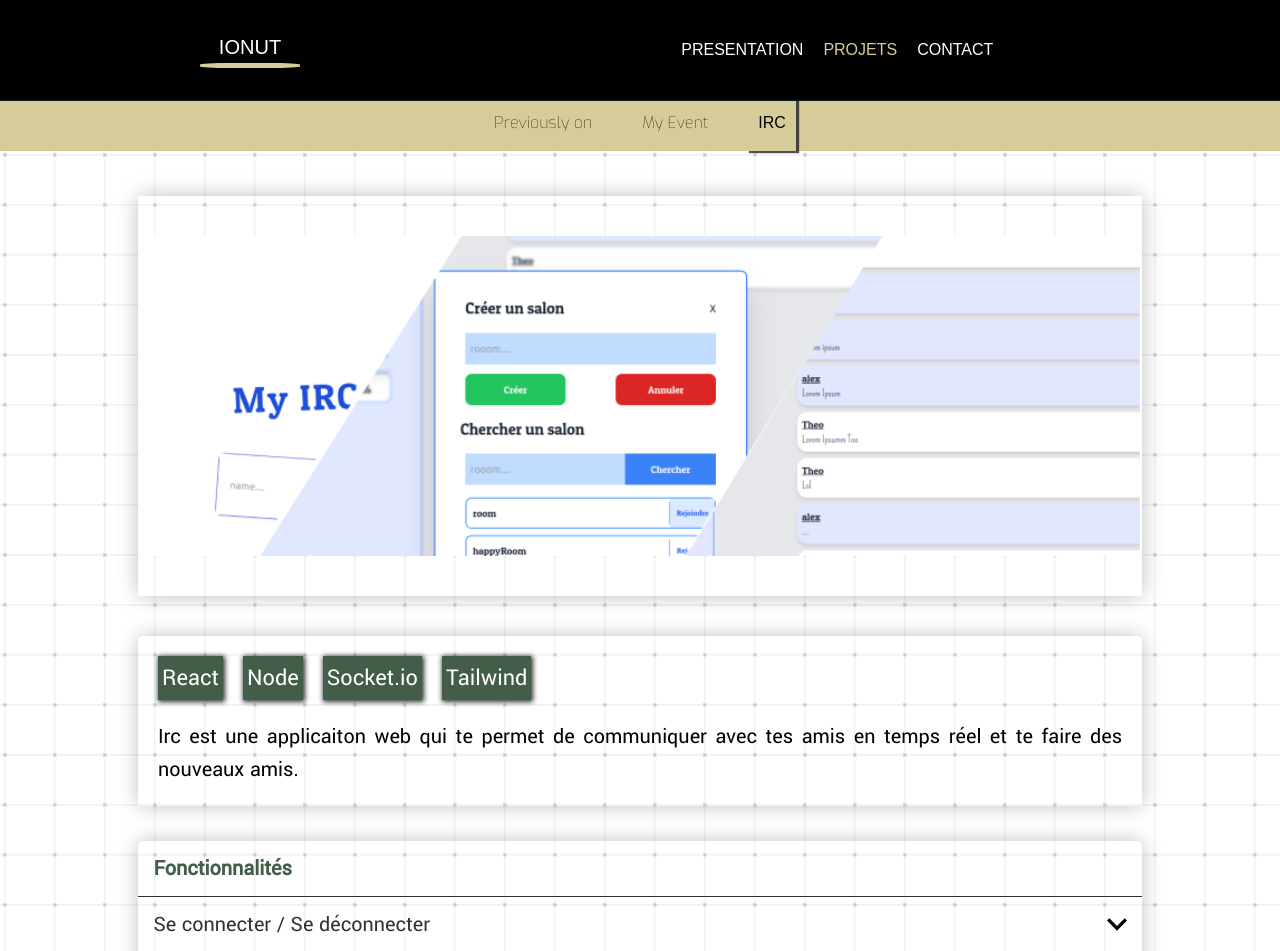
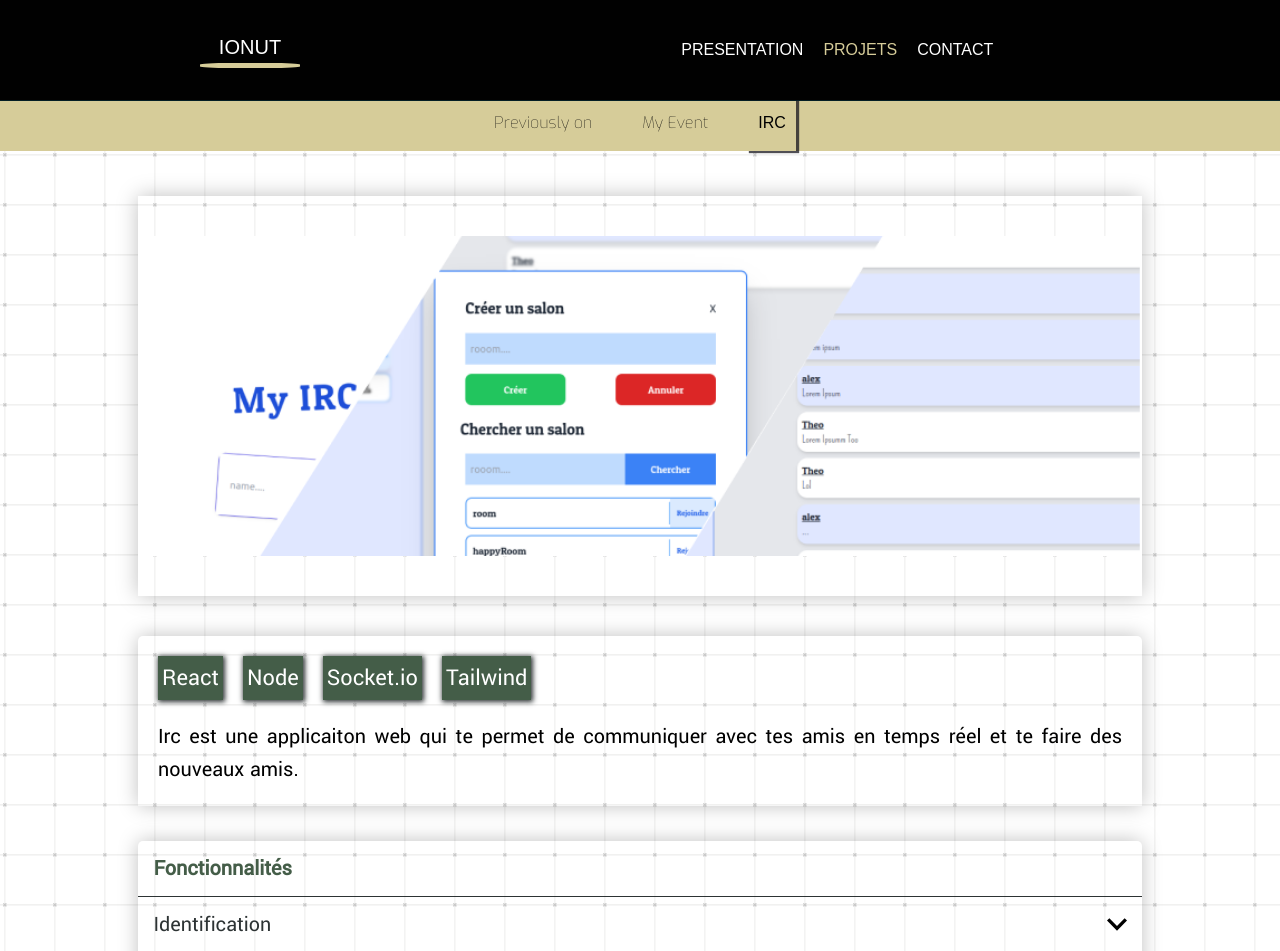
Before and after one commit to IonutzNcr/portfolio, a React (Vite) app: page /projets in a window 1280 px wide. Shown: the top 951 px of the page. Built offline with nearby package versions, Linux system fonts and the light colour scheme; a web font is replaced by a local one.

Commit message:
htmm lang en fr + ouverture de l'arcodeon se fait sur un click sur toute la ligne

```diff
--- a/index.html
+++ b/index.html
@@ -1,5 +1,5 @@
 <!doctype html>
-<html lang="en">
+<html lang="fr">
   <head>
     <meta charset="UTF-8" />
     <link rel="icon" type="image/svg+xml" href="/vite.svg" />
--- a/src/data/projets.tsx
+++ b/src/data/projets.tsx
@@ -21,7 +21,7 @@ export const projets: Projet[] = [
     image: src,
     functionality: [
       [
-        "Se connecter / Se déconnecter",
+        "Identification",
         "L'accès à l'application se fait à travers une simple connexion. L'utilisateur entre un pseudonyme qui est ensuite stocké sur le serveur. Un utilisateur ne peut pas se connecter avec le même pseudonyme s'il existe déjà. Une fois que l'utilisateur quitte l'application, son compte est automatiquement supprimé. Il existe deux façons de quitter l'application : soit en cliquant sur le bouton « Déconnecter », soit en fermant simplement l'application web.",
       ],
       [
@@ -40,7 +40,7 @@ export const projets: Projet[] = [
     skills: ["React", "Api", "Oauth2"],
     image: src3,
     functionality: [
-      ["Se connecter / Se déconnecter", "Cette fonction permet à l'utilisateur d'accéder à son compte personnel où il peut sauvegarder ses préférences et suivre ses séries favorites."],
+      ["Identification", "Cette fonction permet à l'utilisateur d'accéder à son compte personnel où il peut sauvegarder ses préférences et suivre ses séries favorites."],
       ["Explorer de nouvelles séries", "Cette fonctionnalité offre à l'utilisateur la possibilité de découvrir de nouvelles séries basées sur ses goûts et les tendances actuelles. L'application propose des recommandations personnalisées et permet la recherche de séries par genre, popularité ou recommandations critiques. C'est une excellente manière d'élargir ses horizons télévisuels et de trouver de nouveaux coups de cœur."],
       ["Suivre des Séries", "Avec cette fonctionnalité, l'utilisateur peut suivre les séries qu'il commence à regarder. Il peut ajouter des séries à sa liste personnelle et recevoir des notifications lorsque de nouveaux épisodes sont disponibles. Cela inclut des mises à jour sur les dates de sortie des épisodes et des alertes pour les épisodes manqués, assurant ainsi qu'il reste à jour avec ses séries préférées."],
     ],
--- a/src/pages/ProjetsPage.tsx
+++ b/src/pages/ProjetsPage.tsx
@@ -47,8 +47,8 @@ export const ProjetsPage = () => {
 
   const activeArcodeon = (e: MouseEvent) => {
     console.log("c pour debug", e.currentTarget.nextElementSibling);
-    e.currentTarget.nextElementSibling?.classList.toggle("animation_cordeon");
-    e.currentTarget.classList.toggle("arrow_up");
+    e.currentTarget.children[2]?.classList.toggle("animation_cordeon");
+    e.currentTarget.children[1]?.classList.toggle("arrow_up");
   };
 
   return (
@@ -128,6 +128,7 @@ export const ProjetsPage = () => {
                         <tr key={index}>
                           <td>
                             <div
+                             onClick={activeArcodeon}
                               style={{
                                 width: "100%",
                                 display: "flex",
@@ -136,7 +137,7 @@ export const ProjetsPage = () => {
                             >
                               <p>{item[0]}</p>
                               <svg
-                                onClick={activeArcodeon}
+
                                 className="arrow"
                                 style={{ marginLeft: "auto", width: "20px" }}
                                 xmlns="http://www.w3.org/2000/svg"
@@ -157,6 +158,7 @@ export const ProjetsPage = () => {
                         <tr key={index} className="active-row">
                           <td>
                             <div
+                             onClick={activeArcodeon}
                               style={{
                                 width: "100%",
                                 display: "flex",
@@ -165,7 +167,7 @@ export const ProjetsPage = () => {
                             >
                               <p>{item[0]}</p>
                               <svg
-                                onClick={activeArcodeon}
+
                                 className="arrow"
                                 style={{ marginLeft: "auto", width: "20px" }}
                                 xmlns="http://www.w3.org/2000/svg"
```
